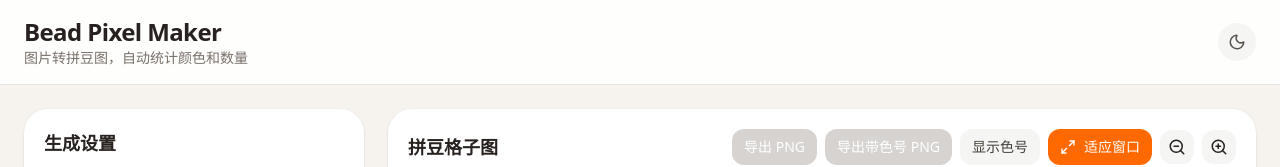
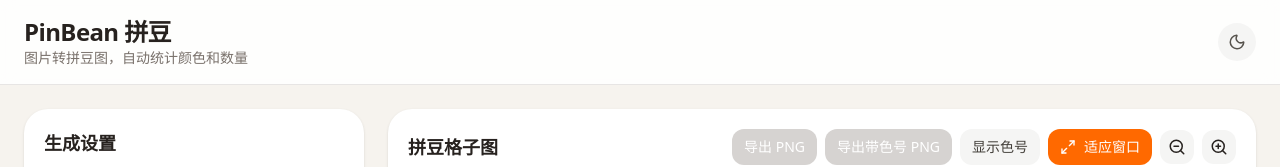
Before and after one commit to HBG129/pinbean, a React (Vite) app: page / in a window 1280 px wide. Shown: the top 167 px of the page. Built offline with nearby package versions, Linux system fonts and the light colour scheme.

Commit message:
rename: bead-pixel-maker → pinbean

```diff
--- a/index.html
+++ b/index.html
@@ -4,7 +4,7 @@
     <meta charset="UTF-8" />
     <link rel="icon" type="image/svg+xml" href="/favicon.svg" />
     <meta name="viewport" content="width=device-width, initial-scale=1.0" />
-    <title>拼豆图生成器 | Bead Pixel Maker</title>
+    <title>PinBean 拼豆 | 图片转拼豆格子图</title>
   </head>
   <body>
     <div id="root"></div>
--- a/package.json
+++ b/package.json
@@ -1,5 +1,5 @@
 {
-  "name": "bead-pixel-maker",
+  "name": "pinbean",
   "private": true,
   "version": "0.0.0",
   "type": "module",
--- a/src/App.tsx
+++ b/src/App.tsx
@@ -247,7 +247,7 @@
         <div className="mx-auto flex max-w-[1600px] items-center justify-between px-6 py-4">
           <div>
             <h1 className="text-2xl font-black tracking-tight dark:text-stone-100">
-              Bead Pixel Maker
+              PinBean 拼豆
             </h1>
             <p className="text-sm text-stone-500 dark:text-stone-400">
               图片转拼豆图，自动统计颜色和数量
```
Also changed, not shown: 2 other files (tests, documents, lock files or other folders).
